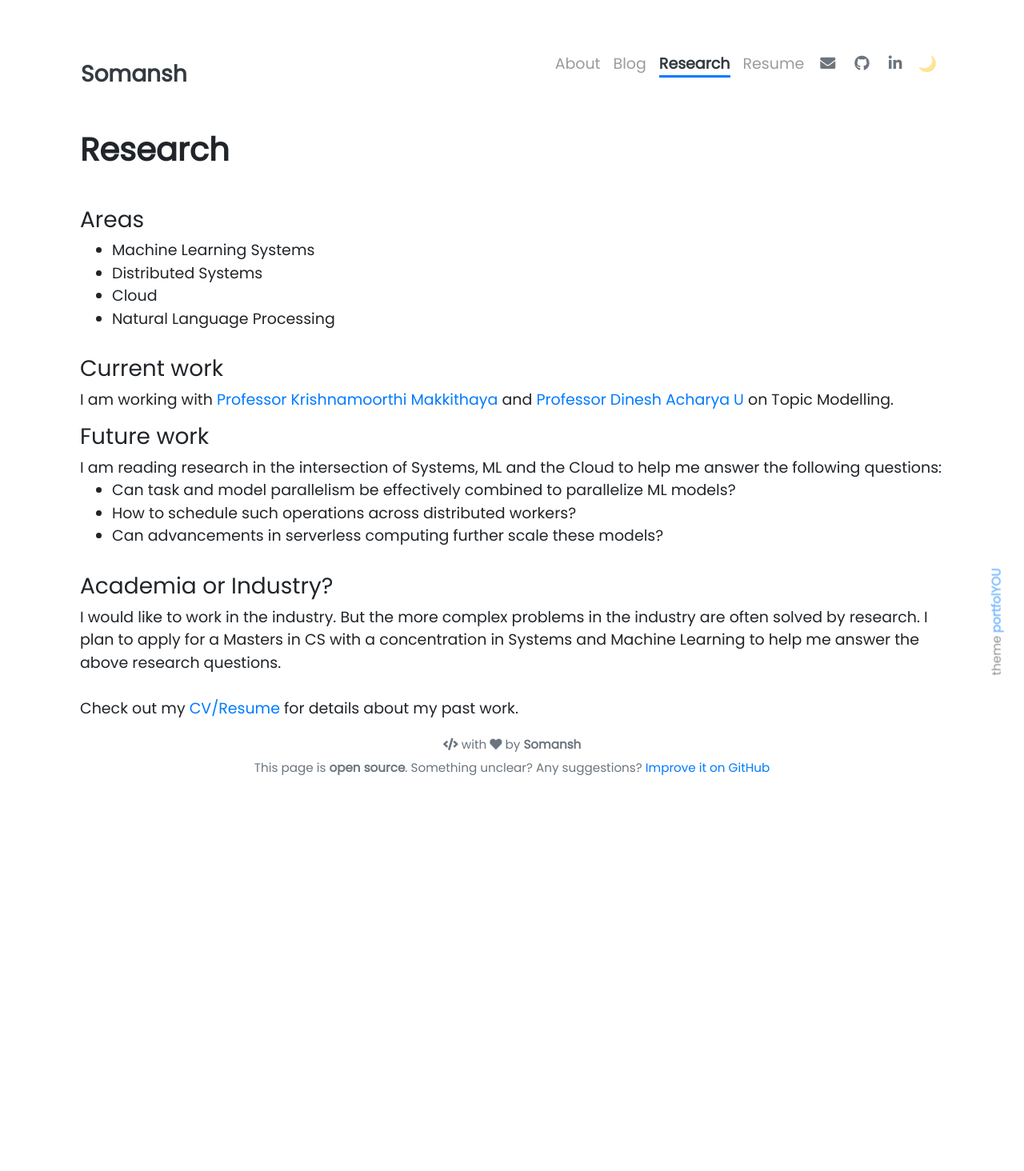
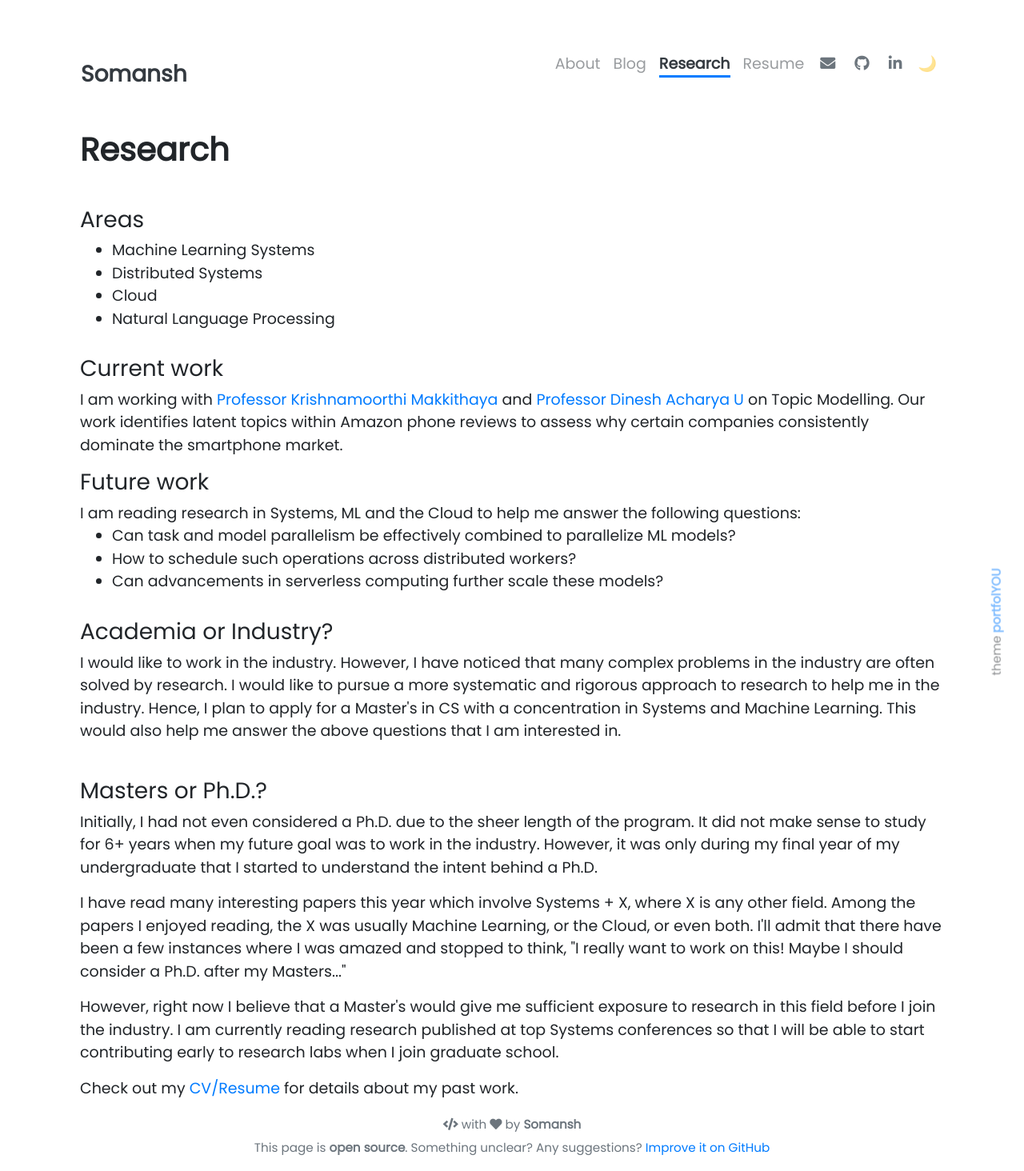
Before and after one commit to somanshreddy/somanshreddy.github.io, a Jekyll site: the page built from pages/research.md, in a window 1280 px wide. Shown: the whole page at 80% size. Built offline with Jekyll 4.4.1, drawn with Linux system fonts in a browser that asks for light colours; nearby versions of some CDN libraries; before the commit the page ends 989 px from its top, so only the background shows below that.

Commit message:
Adding more details in the Research section

```diff
--- a/_includes/about/research.html
+++ b/_includes/about/research.html
@@ -9,10 +9,10 @@
   </ul>
 
   <h3>Current work</h3>
-  I am working with <a href="https://manipal.edu/mit/department-faculty/faculty-list/krishnamoorthi-makkithaya.html">Professor Krishnamoorthi Makkithaya</a> and <a href="https://manipal.edu/mit/department-faculty/faculty-list/dinesh-acharya-u.html">Professor Dinesh Acharya U</a> on Topic Modelling.
+  I am working with <a href="https://manipal.edu/mit/department-faculty/faculty-list/krishnamoorthi-makkithaya.html">Professor Krishnamoorthi Makkithaya</a> and <a href="https://manipal.edu/mit/department-faculty/faculty-list/dinesh-acharya-u.html">Professor Dinesh Acharya U</a> on Topic Modelling. Our work identifies latent topics within Amazon phone reviews to assess why certain companies consistently dominate the smartphone market.
 
   <h3>Future work</h3>
-  I am reading research in the intersection of Systems, ML and the Cloud to help me answer the following questions:
+  I am reading research in Systems, ML and the Cloud to help me answer the following questions:
 
   <ul>
    <li>Can task and model parallelism be effectively combined to parallelize ML models?</li>
@@ -21,8 +21,14 @@
   </ul>
 
   <h3>Academia or Industry?</h3>
+  I would like to work in the industry. However, I have noticed that many complex problems in the industry are often solved by research. I would like to pursue a more systematic and rigorous approach to research to help me in the industry. Hence, I plan to apply for a Master's in CS with a concentration in Systems and Machine Learning. This would also help me answer the above questions that I am interested in. <br> <br>
 
-  I would like to work in the industry. But the more complex problems in the industry are often solved by research. I plan to apply for a Masters in CS with a concentration in Systems and Machine Learning to help me answer the above research questions. <br> <br>
+  <h3>Masters or Ph.D.?</h3>
+  <p> Initially, I had not even considered a Ph.D. due to the sheer length of the program. It did not make sense to study for 6+ years when my future goal was to work in the industry. However, it was only during my final year of my undergraduate that I started to understand the intent behind a Ph.D.</p>
+
+  <p> I have read many interesting papers this year which involve Systems + X, where X is any other field. Among the papers I enjoyed reading, the X was usually Machine Learning, or the Cloud, or even both. I'll admit that there have been a few instances where I was amazed and stopped to think, "I really want to work on this! Maybe I should consider a Ph.D. after my Masters..."</p>
+
+  <p> However, right now I believe that a Master's would give me sufficient exposure to research in this field before I join the industry. I am currently reading research published at top Systems conferences so that I will be able to start contributing early to research labs when I join graduate school.</p>
 
   Check out my <a href="https://drive.google.com/file/d/1ReNcJ3OBSsS92TOQSbum2PXcYuULdD63/view?usp=sharing">CV/Resume</a> for details about my past work.
 
--- a/_sass/_landing.scss
+++ b/_sass/_landing.scss
@@ -68,7 +68,7 @@
   overflow: hidden;
   font-family: "Poppins", sans-serif;
   font-size: 40px;
-  animation: animated-text2 2s steps(30,end) 4s 1 normal both;
+  animation: animated-text2 2s steps(30,end) 4.5s 1 normal both;
 }
 
 .line4 {
@@ -78,7 +78,7 @@
   overflow: hidden;
   font-family: "Poppins", sans-serif;
   font-size: 40px;
-  animation: animated-text2 2s steps(30,end) 6s 1 normal both;
+  animation: animated-text2 2s steps(30,end) 6.5s 1 normal both;
 }
 
 .quote {
```
